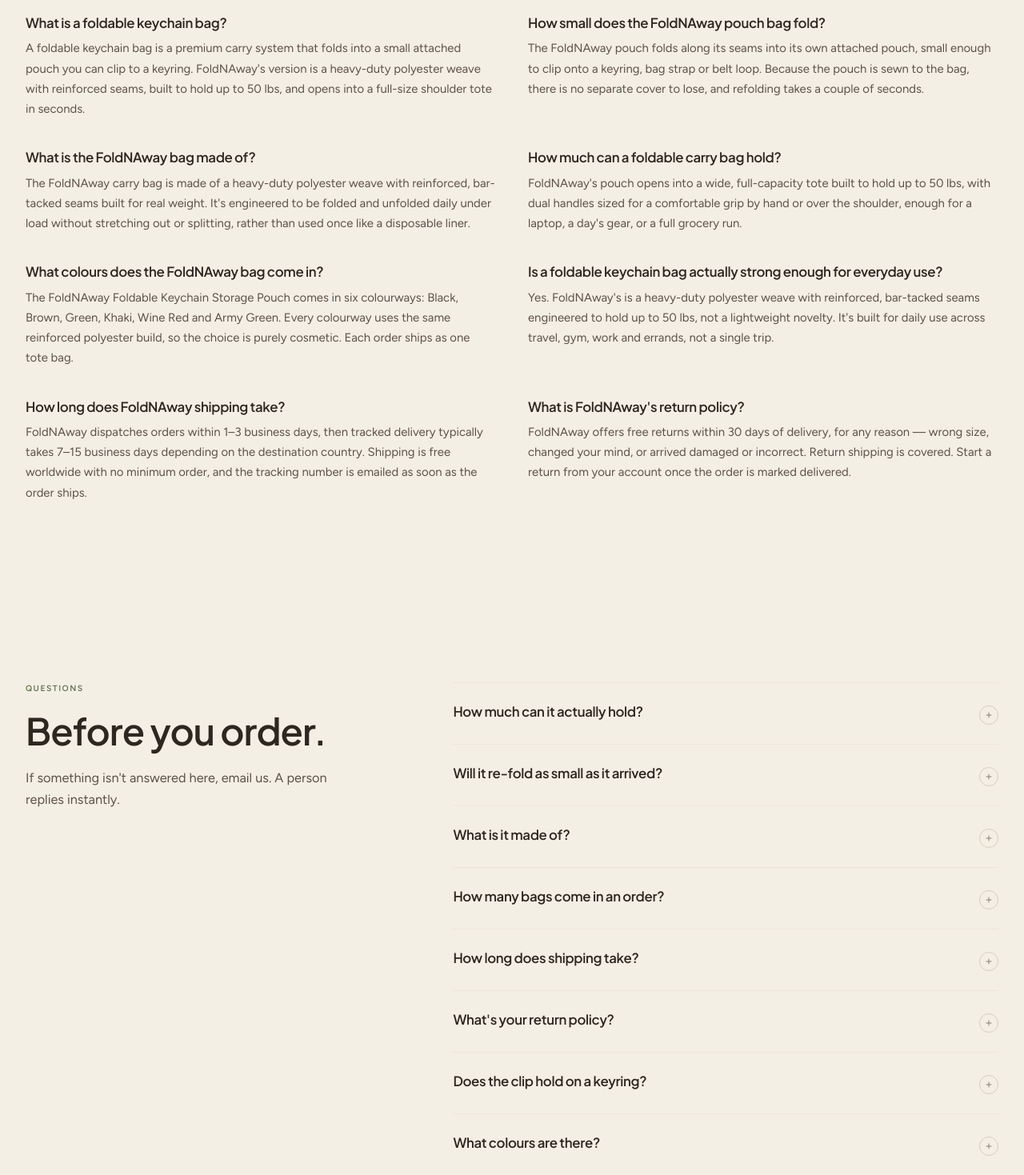
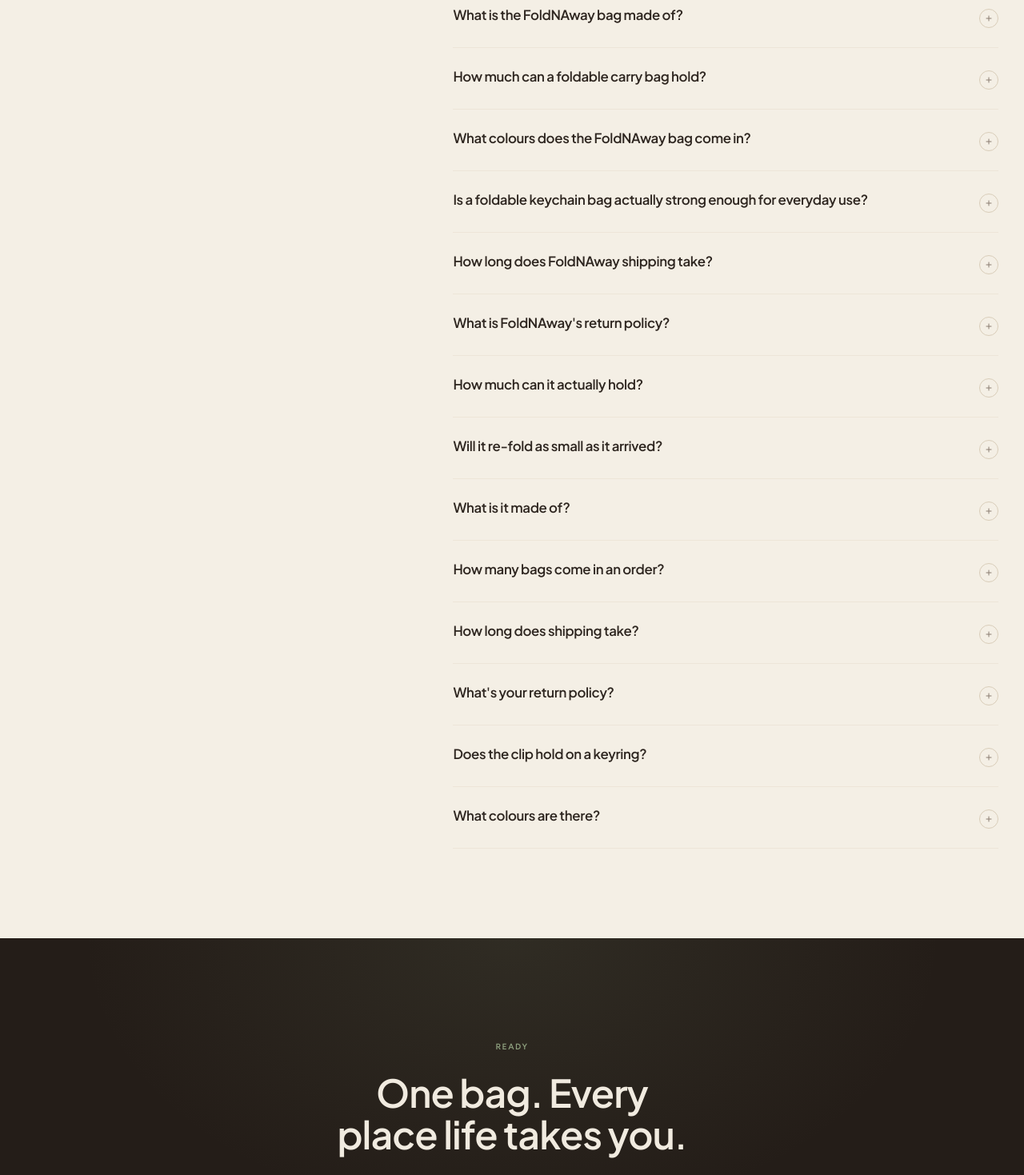
Before and after one commit to annshula/foldNaway, a Next.js app: page /products/foldable-keychain-storage-pouch-large-capacity-portable-handheld-shoulder-eco-bag in a window 1280 px wide. Shown: the part 9180-10649 px from the top of the page at 80% size. Built offline with nearby package versions, Linux system fonts and the light colour scheme; no server answers.

Commit message:
refactor: merge QuickAnswers into Faq with configurable items

```diff
--- a/app/products/[handle]/page.tsx
+++ b/app/products/[handle]/page.tsx
@@ -12,7 +12,6 @@
 import Faq from "@/components/sections/Faq";
 import FinalCta from "@/components/sections/FinalCta";
 import HowItWorks from "@/components/sections/HowItWorks";
-import QuickAnswers from "@/components/sections/QuickAnswers";
 import TrustBar from "@/components/sections/TrustBar";
 import { quickAnswers } from "@/content/answers";
 import { faq } from "@/content/copy";
@@ -99,12 +98,11 @@
           summary={reviewSet.summary}
         />
       )}
-      <QuickAnswers />
-      <Faq />
+      <Faq items={[...quickAnswers, ...faq]} />
       <FinalCta />
       <ProductSchema product={product} rating={rating} />
-      {/* Mirrors the QuickAnswers + Faq sections rendered above — every
-          answer marked up here is visible on this page. */}
+      {/* Mirrors the Questions section rendered above — every answer
+          marked up here is visible on this page. */}
       <FaqSchema
         id={`${absoluteUrl(pathForHandle(product.handle))}/#faq`}
         items={[...quickAnswers, ...faq]}
--- a/components/sections/Faq.tsx
+++ b/components/sections/Faq.tsx
@@ -1,13 +1,20 @@
 import { faq } from "@/content/copy";
 import { Reveal } from "@/components/ui/Motion";
 import { Section, SectionHeading } from "@/components/ui/Section";
+
+type QA = { q: string; a: string };
 
 /**
  * FAQ accordion, built on native <details>. The answers stay in the DOM for
  * crawlers, it needs no JavaScript, and the open/close height animation is
  * the CSS grid-template-rows trick in globals.css (`.faq-item`).
+ *
+ * `items` defaults to the standalone `faq` list, but callers that used to
+ * render QuickAnswers as a separate section above this one (e.g. the product
+ * page) pass `[...quickAnswers, ...faq]` so there's a single Questions
+ * section instead of two overlapping ones.
  */
-export default function Faq() {
+export default function Faq({ items = faq }: { items?: QA[] }) {
   return (
     <Section id="faq" className="bg-cream-deep">
       <div className="grid gap-12 lg:grid-cols-[0.8fr_1.2fr] lg:gap-20">
@@ -18,7 +25,7 @@
         />
 
         <Reveal className="divide-y divide-sand/80 border-y border-sand/80">
-          {faq.map((item) => (
+          {items.map((item) => (
             <details key={item.q} className="faq-item group py-1">
               <summary className="flex items-start justify-between gap-6 py-5 text-left">
                 <span className="font-display text-[1.05rem] leading-snug font-medium text-espresso transition-colors duration-300 group-hover:text-sage-deep">
```
